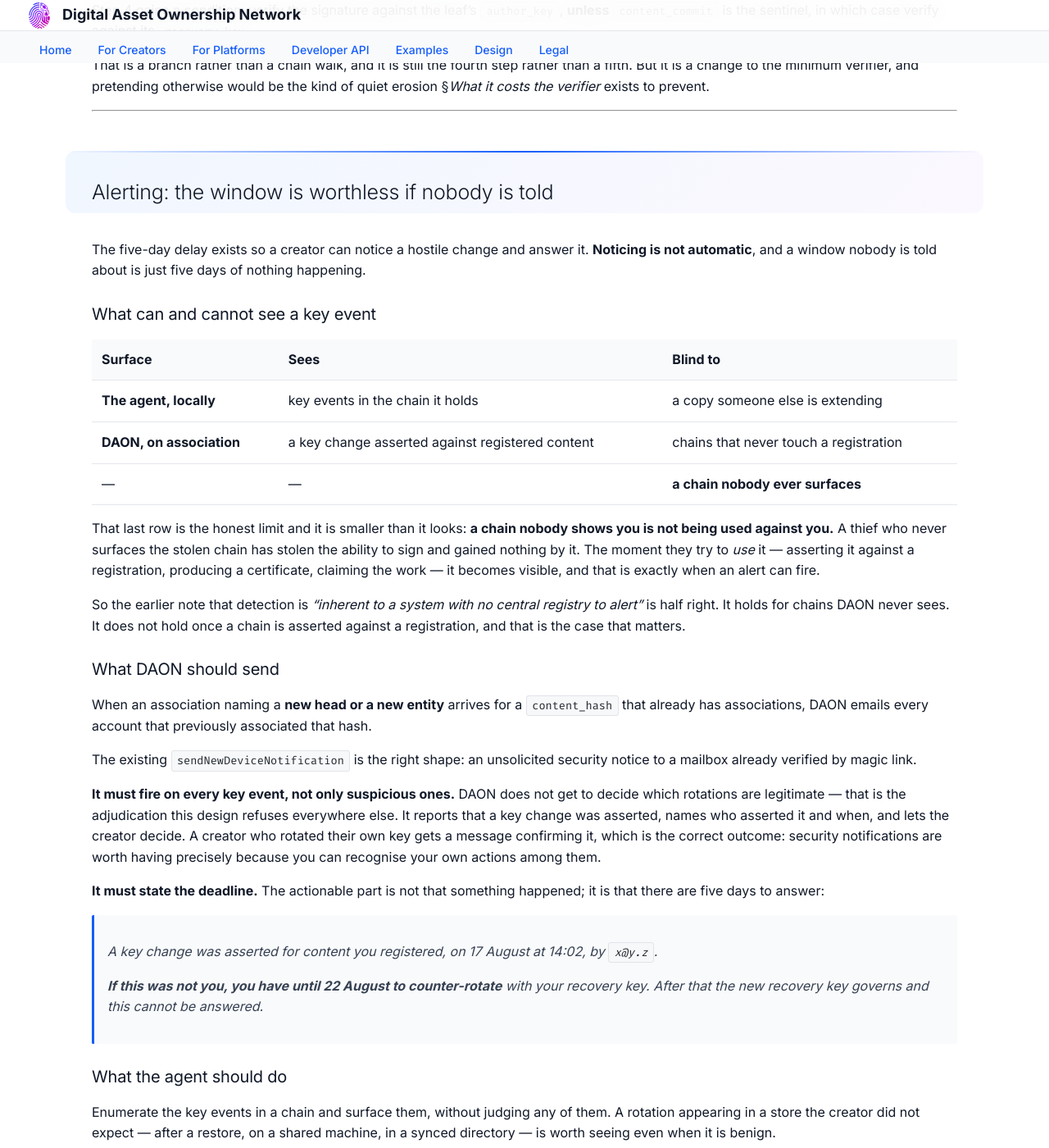
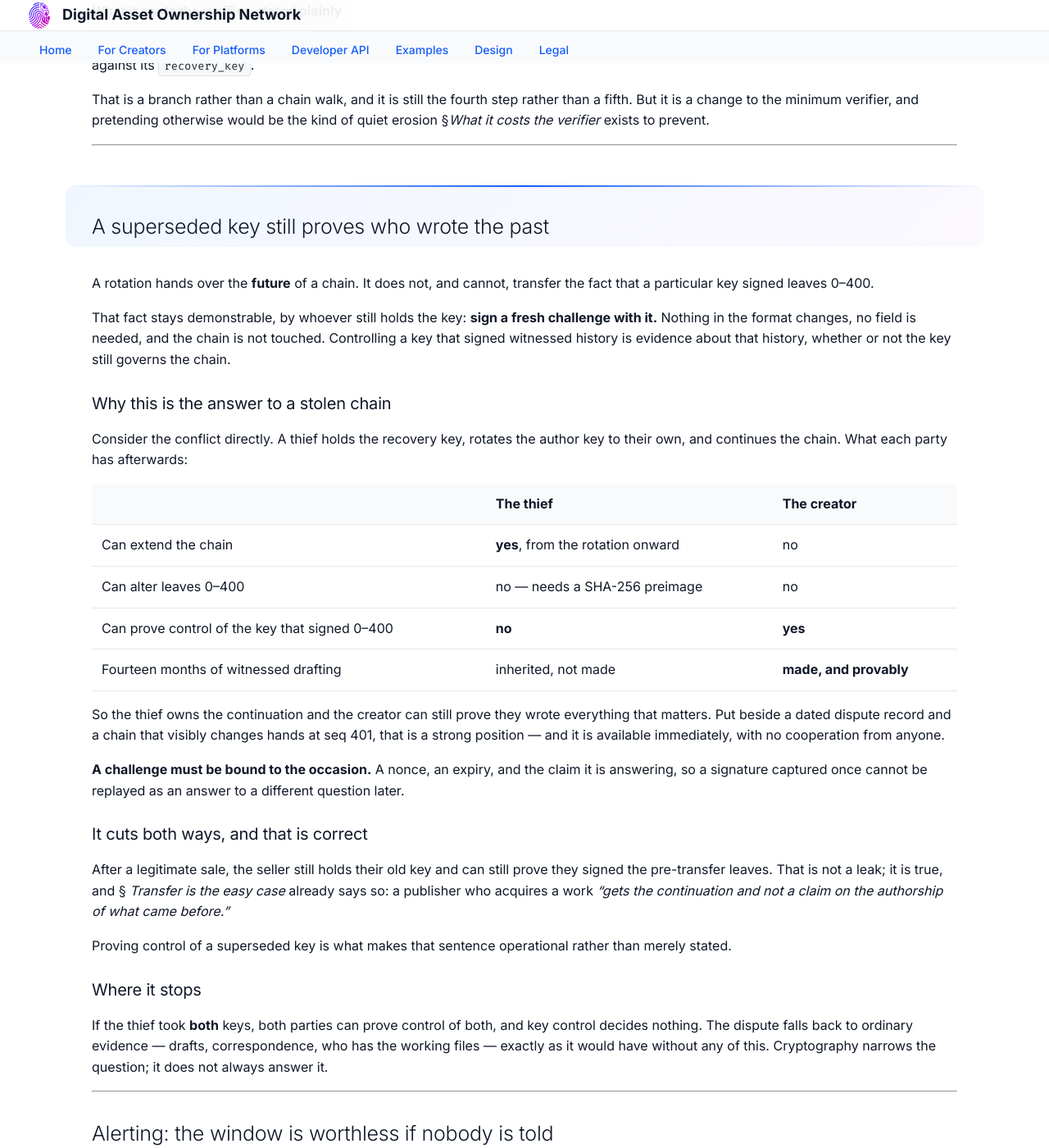
Before and after one commit to daon-network/daon, a Jekyll site: the page built from docs/design/key-recovery.md, in a window 1280 px wide and 1400 px high, scrolled down 6835 px. Shown: the whole window at 82% size. Built offline with Jekyll 4.4.1, drawn with Linux system fonts in a browser that asks for light colours; some of the changed text lies outside the part shown.

Commit message:
docs: a superseded key still proves who wrote the past
key-recovery.md said a former key holder can do 'nothing, on that chain'. That
is true for extending it and misses what remains: they can still prove they
signed the leaves they signed.

A rotation hands over the future of a chain. It cannot transfer the fact that a
particular key signed leaves 0 through 400, and that fact stays demonstrable by
whoever holds the key -- sign a fresh challenge with it. No format change, no new
field, the chain untouched.

Which answers the stolen-chain conflict directly. A thief who rotates owns the
continuation and cannot prove control of the key that made fourteen months of
witnessed drafting; the creator can, immediately, without anyone's cooperation.
Set beside a dated dispute record and a chain that visibly changes hands at the
rotation leaf, that is a strong position.

Challenges must be bound to the occasion -- nonce, expiry, and the claim being
answered -- so a signature captured once cannot be replayed against a different
question later.

It cuts both ways and that is correct. After a legitimate sale the seller can
still prove they signed the pre-transfer leaves, because they did. The transfer
section already says a publisher gets the continuation and not a claim on the
authorship of what came before; this is what makes that operational rather than
merely stated.

And it stops where it should: if a thief took both keys, both parties can prove
control of both and key control decides nothing. The dispute falls back to
drafts, correspondence and who holds the working files, exactly as it would have
without any of this. Cryptography narrows the question rather than always
answering it.

Co-Authored-By: Claude Opus 5 (1M context) <noreply@anthropic.com>

```diff
--- a/docs/design/key-recovery.md
+++ b/docs/design/key-recovery.md
@@ -154,8 +154,11 @@ retains nothing that can extend or reclaim the entity.
 
 ### What a former owner can still do
 
-Nothing, on that chain. They may hold old key material, but leaves after the transfer must be
-signed by the new `author_key`, and the chain is witnessed.
+**Not extend it.** Leaves after the transfer must be signed by the new `author_key`, and the chain
+is witnessed.
+
+They can, however, still prove they signed the leaves they signed — see § *A superseded key still
+proves who wrote the past*. That is correct rather than a leak: they did write them.
 
 They could start a **competing chain** forked from an earlier head — as could anyone holding the
 content. It resolves the way every competing claim does: on evidence. The transfer is in the
@@ -324,6 +327,54 @@ Step 4 gains a condition: verify the signature against the leaf's `author_key`,
 That is a branch rather than a chain walk, and it is still the fourth step rather than a fifth.
 But it is a change to the minimum verifier, and pretending otherwise would be the kind of quiet
 erosion §*What it costs the verifier* exists to prevent.
+
+---
+
+## A superseded key still proves who wrote the past
+
+A rotation hands over the **future** of a chain. It does not, and cannot, transfer the fact that a
+particular key signed leaves 0–400.
+
+That fact stays demonstrable, by whoever still holds the key: **sign a fresh challenge with it.**
+Nothing in the format changes, no field is needed, and the chain is not touched. Controlling a key
+that signed witnessed history is evidence about that history, whether or not the key still governs
+the chain.
+
+### Why this is the answer to a stolen chain
+
+Consider the conflict directly. A thief holds the recovery key, rotates the author key to their
+own, and continues the chain. What each party has afterwards:
+
+| | The thief | The creator |
+| --- | --- | --- |
+| Can extend the chain | **yes**, from the rotation onward | no |
+| Can alter leaves 0–400 | no — needs a SHA-256 preimage | no |
+| Can prove control of the key that signed 0–400 | **no** | **yes** |
+| Fourteen months of witnessed drafting | inherited, not made | **made, and provably** |
+
+So the thief owns the continuation and the creator can still prove they wrote everything that
+matters. Put beside a dated dispute record and a chain that visibly changes hands at seq 401, that
+is a strong position — and it is available immediately, with no cooperation from anyone.
+
+**A challenge must be bound to the occasion.** A nonce, an expiry, and the claim it is answering,
+so a signature captured once cannot be replayed as an answer to a different question later.
+
+### It cuts both ways, and that is correct
+
+After a legitimate sale, the seller still holds their old key and can still prove they signed the
+pre-transfer leaves. That is not a leak; it is true, and § *Transfer is the easy case* already says
+so: a publisher who acquires a work *"gets the continuation and not a claim on the authorship of
+what came before."*
+
+Proving control of a superseded key is what makes that sentence operational rather than merely
+stated.
+
+### Where it stops
+
+If the thief took **both** keys, both parties can prove control of both, and key control decides
+nothing. The dispute falls back to ordinary evidence — drafts, correspondence, who has the working
+files — exactly as it would have without any of this. Cryptography narrows the question; it does
+not always answer it.
 
 ---
 
```
